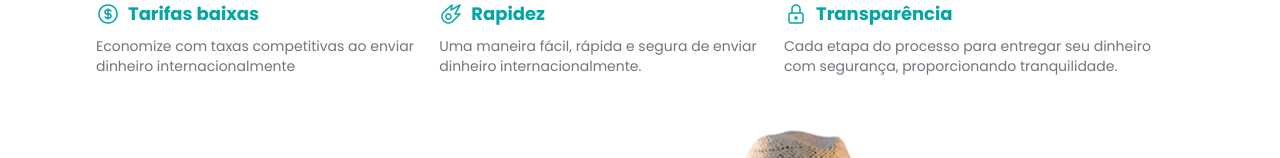
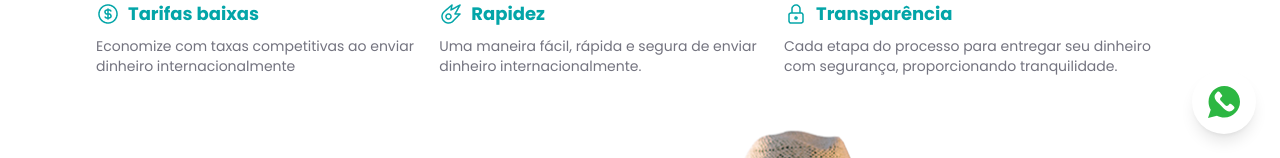
Before and after one commit to thaynathauany/FrontTailwind, a Next.js app: page / in a window 1280 px wide. Shown: the part 642-800 px from the top of the page. Built offline with nearby package versions, Linux system fonts and the light colour scheme; no server answers.

Commit message:
feat: adiciona whatsapp

```diff
--- a/src/app/(site)/layout.tsx
+++ b/src/app/(site)/layout.tsx
@@ -1,5 +1,6 @@
 import Header from "@/components/layout/Header/Header";
 import Footer from "@/components/layout/Footer/Footer";
+import WhatsAppFloat from "@/components/client/WhatsAppFloat";
 
 export default function SiteLayout({ children }: { children: React.ReactNode }) {
     return (
@@ -7,6 +8,7 @@ export default function SiteLayout({ children }: { children: React.ReactNode })
             <Header />
             <main>{children}</main>
             <Footer />
+            <WhatsAppFloat />
         </>
     );
 }
--- /dev/null
+++ b/src/components/client/WhatsAppFloat.tsx
@@ -0,0 +1,13 @@
+export default function WhatsAppFloat() {
+    return (
+        <a
+            href="https://wa.me/5511985008039"
+            target="_blank"
+            rel="noopener noreferrer"
+            className="fixed bottom-6 right-6 z-50 bg-white hover:bg-green-600 text-white p-4 rounded-full shadow-lg transition-colors"
+            aria-label="WhatsApp"
+        >
+            <img src="/images/icones/whatsapp.svg" alt="WhatsApp" className="w-8 h-8" />
+        </a>
+    );
+}
```
Also changed, not shown: public/images/icones/whatsapp.svg (added).
